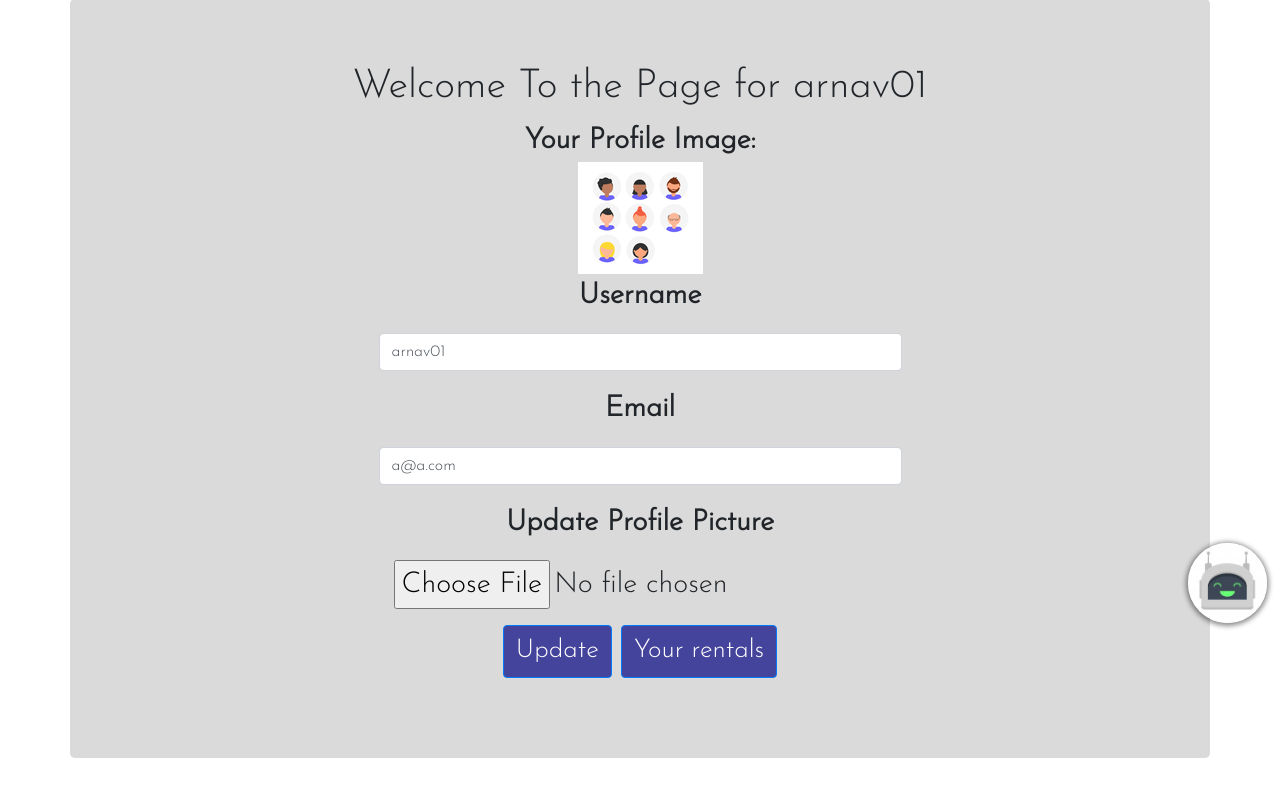
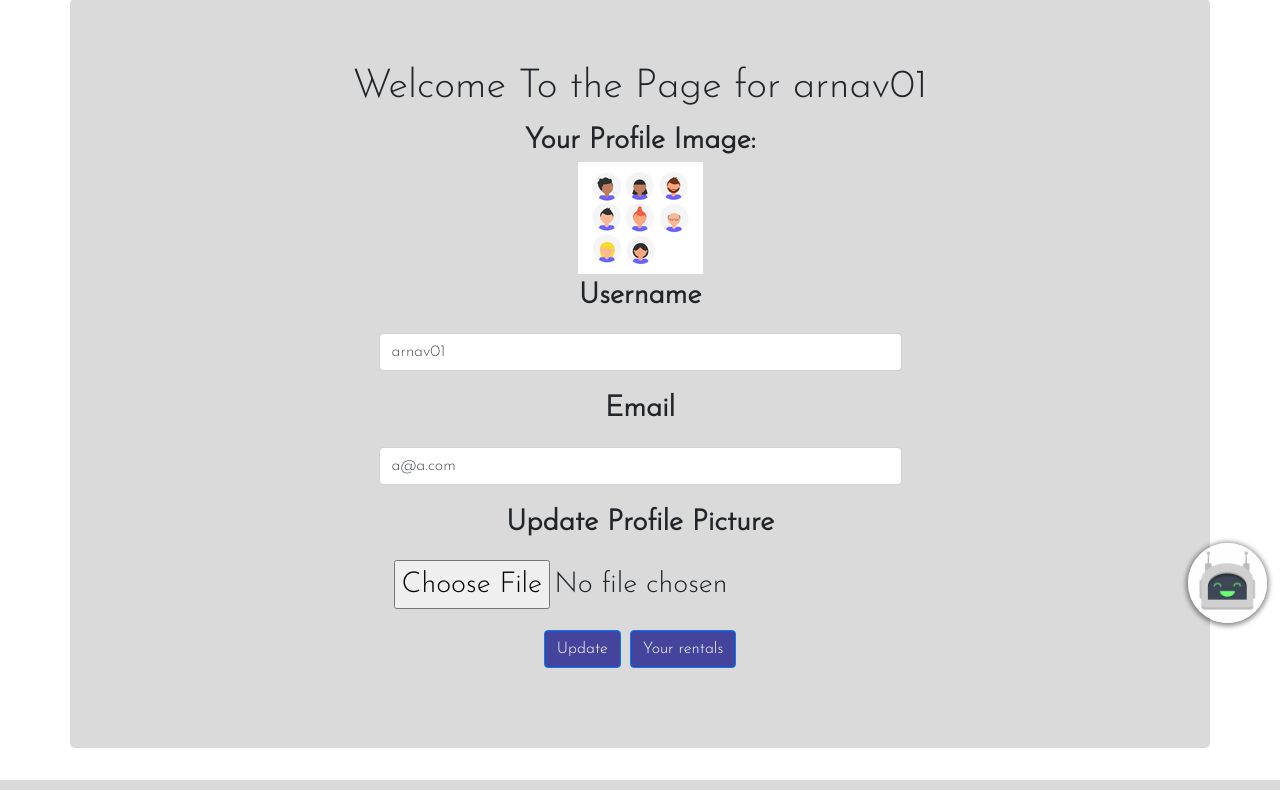
Before and after one commit to tijilchhabra1729/organiziva, a Flask app: page /account in a window 1280 px wide. Shown: the part 145-935 px from the top of the page. Run offline with Flask 2, Linux system fonts and the light colour scheme; a user stored in the database is signed in; some libraries are stand-ins or nearby versions.

Commit message:
button size change

```diff
--- a/Tool/static/remote.css
+++ b/Tool/static/remote.css
@@ -108,7 +108,7 @@ button {
 .change{
     background-color: #44449C !important;
     font-weight: 800;
-    font-size: 90% !important;
+    /* font-size: 90% !important; */
     color: white !important;
     outline: none;
 }
```
